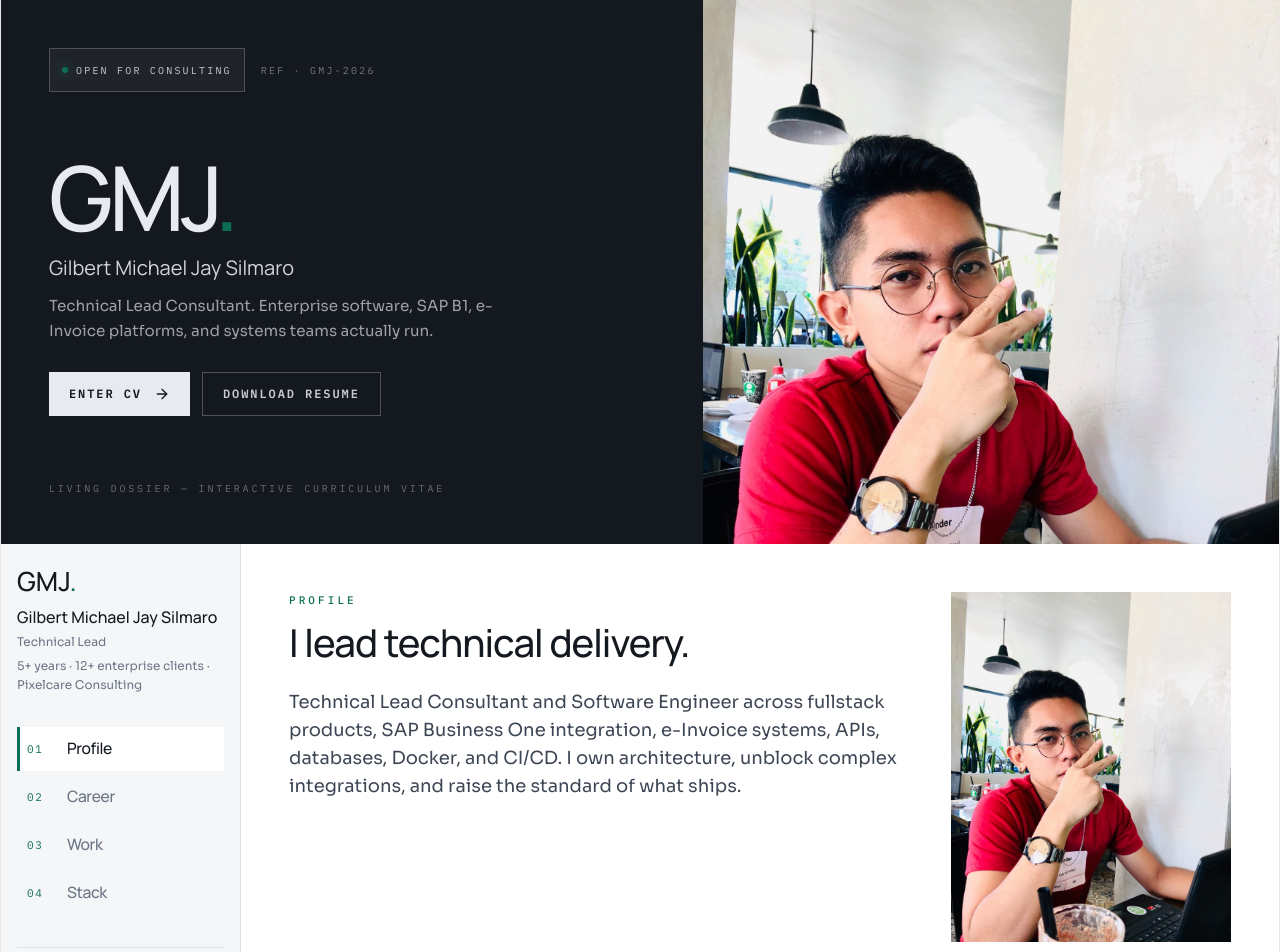
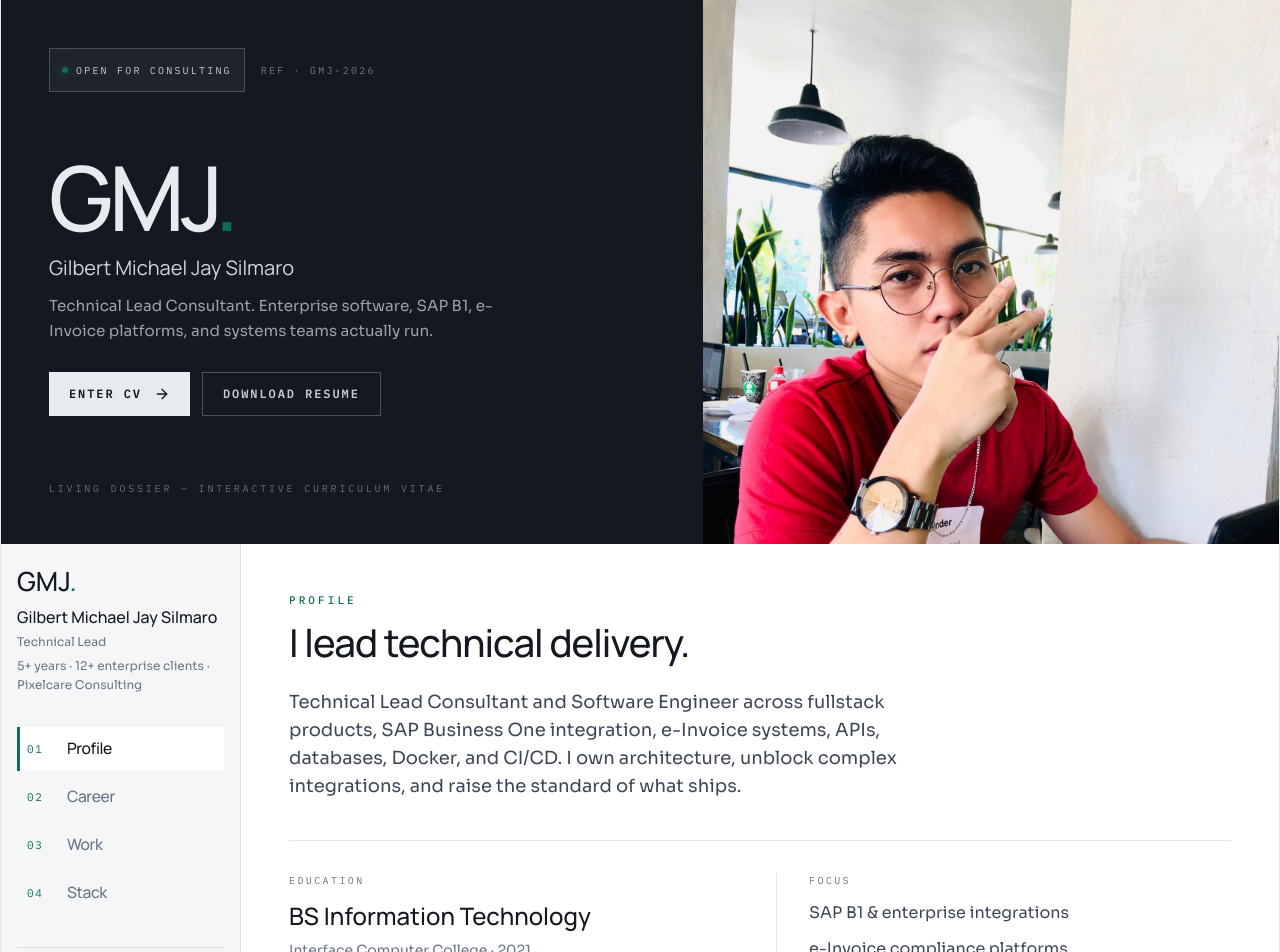
Before and after one commit to GMJSilmaro/portfolio, a Next.js app: page / in a window 1280 px wide. Shown: the top 952 px of the page. Built offline with nearby package versions, Linux system fonts and the light colour scheme.

Commit message:
refactor: comment out Reveal component in ProfileView for layout adjustments
Temporarily disable the Reveal component in ProfileView to refine the layout and improve visual consistency. This change is part of ongoing enhancements to the user interface.

```diff
--- a/app/components/studio/views/ProfileView.tsx
+++ b/app/components/studio/views/ProfileView.tsx
@@ -25,7 +25,7 @@
           </Reveal>
         </div>
 
-        <Reveal delay={120}>
+        {/* <Reveal delay={120}>
           <figure className="relative mx-auto aspect-[4/5] w-full max-w-sm overflow-hidden bg-ink lg:max-w-none">
             <Image
               src="./images/Profile.jpg"
@@ -35,7 +35,7 @@
               className="object-cover object-[42%_12%]"
             />
           </figure>
-        </Reveal>
+        </Reveal> */}
       </div>
 
       <Reveal delay={160}>
```
